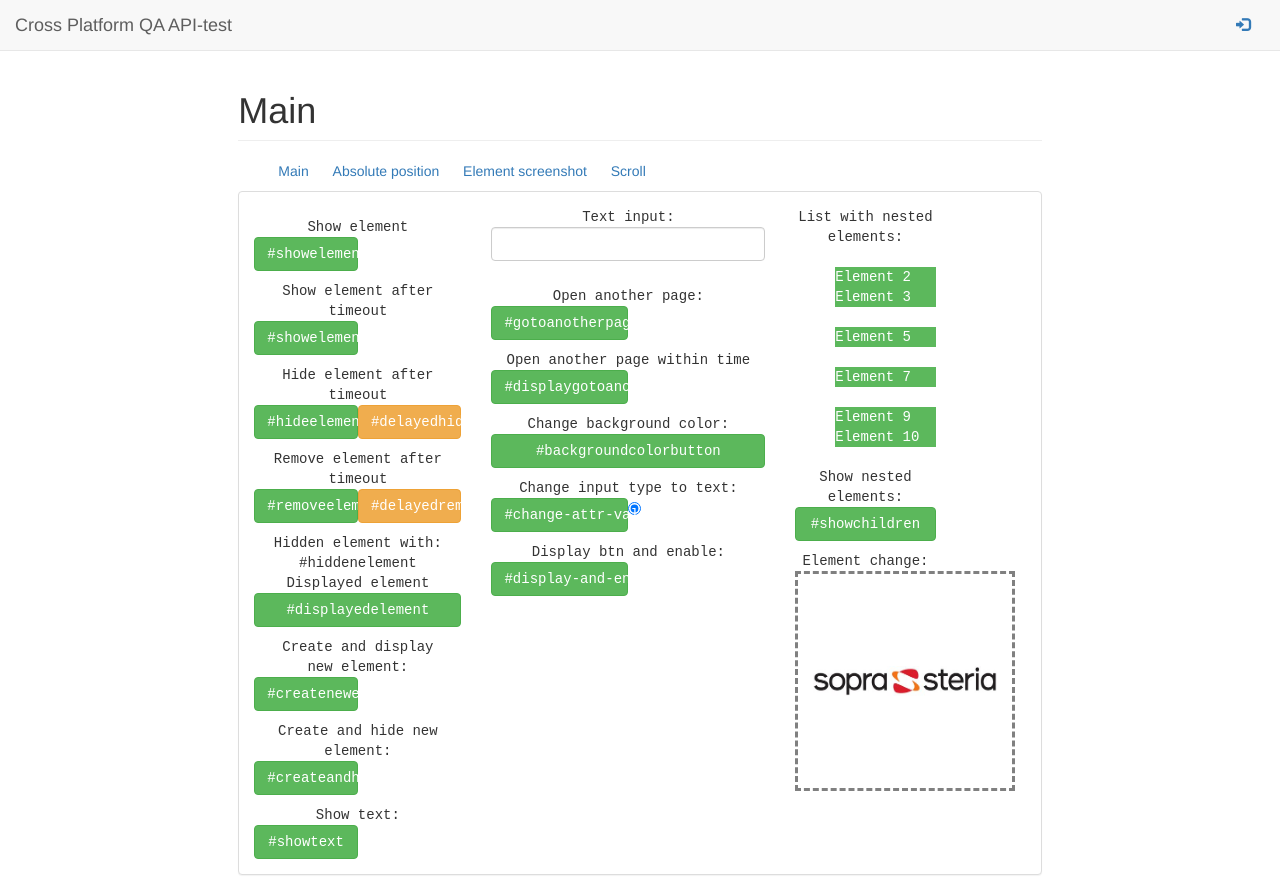
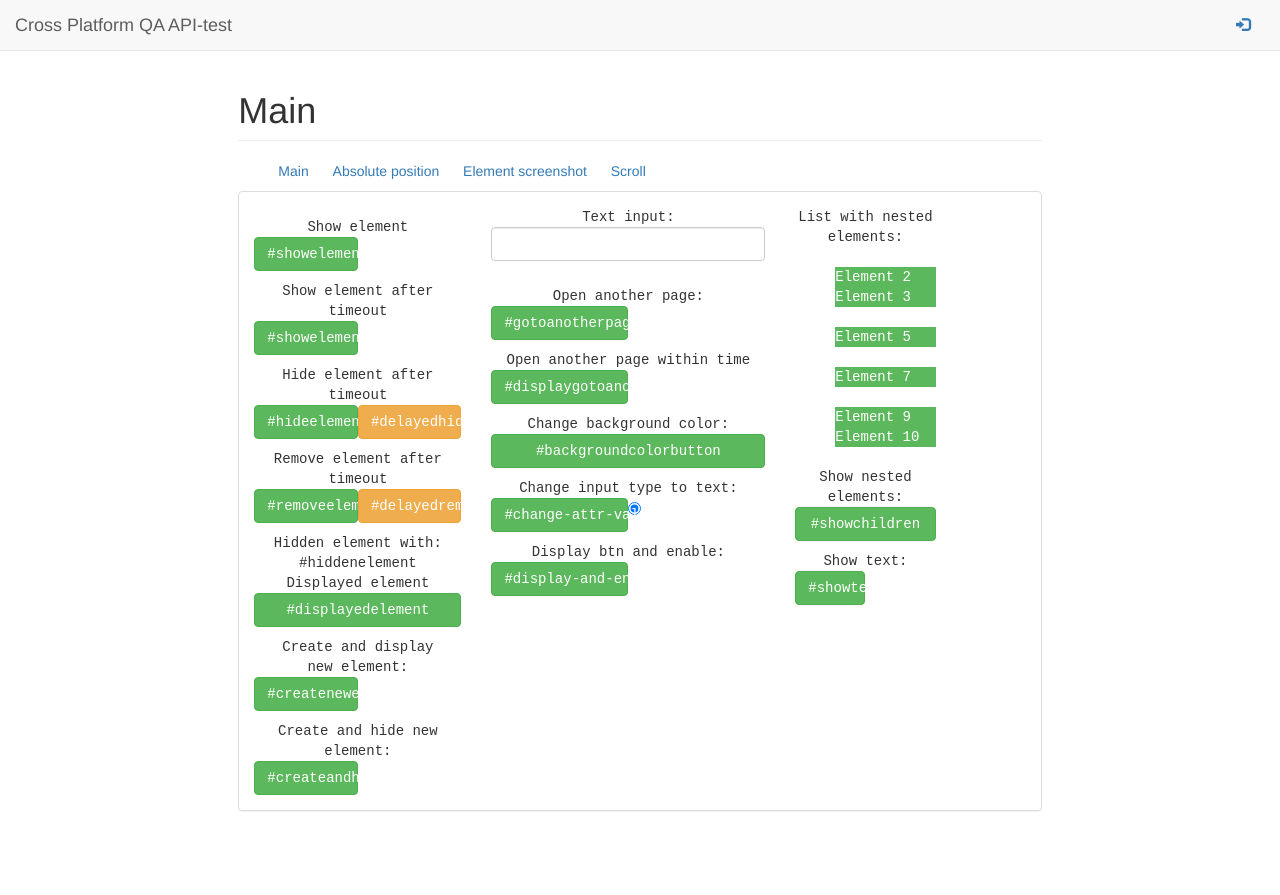
Before and after one commit to CrossPlatformQA-APITest/CrossPlatformQA-APITest.github.io, a website: page pages/index.html in a window 1280 px wide. After the commit the page ends 831 px from the top, so only its background shows below. Drawn offline with nearby package versions, Linux system fonts and the light colour scheme.

Commit message:
refactoring

```diff
--- a/pages/index.html
+++ b/pages/index.html
@@ -3,7 +3,6 @@
 <html lang="en">
 
 <head>
-
     <meta charset="utf-8">
     <meta http-equiv="X-UA-Compatible" content="IE=edge">
     <meta name="viewport" content="width=device-width, initial-scale=1">
@@ -12,41 +11,24 @@
 
     <title>Cross Platform QA API-Test page</title>
 
-
-
     <!-- Bootstrap Core CSS -->
     <link href="../vendor/bootstrap/css/bootstrap.min.css" rel="stylesheet">
-
     <!-- MetisMenu CSS -->
     <link href="../vendor/metisMenu/metisMenu.min.css" rel="stylesheet">
-
     <!-- Social Buttons CSS -->
     <link href="../vendor/bootstrap-social/bootstrap-social.css" rel="stylesheet">
-
     <!-- Custom CSS -->
     <link href="../dist/css/sb-admin-2.css" rel="stylesheet">
-
     <!-- Custom Fonts -->
     <link href="../vendor/font-awesome/css/font-awesome.min.css" rel="stylesheet" type="text/css">
-
     <link rel="stylesheet" href="../dist/css/flickity.css" media="screen">
-
-
-
-
-
-    <!-- HTML5 Shim and Respond.js IE8 support of HTML5 elements and media queries -->
-    <!-- WARNING: Respond.js doesn't work if you view the page via file:// -->
-    <!--[if lt IE 9]>
-        <script src="https://oss.maxcdn.com/libs/html5shiv/3.7.0/html5shiv.js"></script>
-        <script src="https://oss.maxcdn.com/libs/respond.js/1.4.2/respond.min.js"></script>
-    <![endif]-->
 
 </head>
 
 <body>
     <div id="wrapper">
-        <!-- Navigation -->
+
+        <!---------------------------------------------------Navigation------------------------------------------------------->
         <nav class="navbar navbar-default navbar-static-top" role="navigation" style="margin-bottom: 0">
             <div class="navbar-header">
                 <a class="navbar-brand" href="index.html">Cross Platform QA API-test</a>
@@ -57,21 +39,19 @@
                             <i>LOGGED IN</i>
                             </a>
                         </a>
-                        <!-- /.dropdown-messages -->
                     </li>
                     <li class="dropdown">
                             <a title="ID: loginlink" onclick="logIn()" id="loginlink" href="#">
                             <i class="glyphicon glyphicon-log-in"></i>
                             </a>
                         </a>
-                        <!-- /.dropdown-messages -->
                     </li>
+                </ul>
+        </nav>
+        <!---------------------------------------------------/Navigation-------------------------------------------------------->
 
 
-                </ul>
-        </nav>
-
-        <!-- Page Content -->
+        <!---------------------------------------------------Page Content------------------------------------------------------->
         <div id="page-wrapper">
             <div class="row">
                     <div class="col-lg-2">
@@ -84,15 +64,20 @@
                             <li><a href="../pages/absoluteposition.html" id="absolutepagelink" title="ID: absolutepagelink">Absolute position</a></li>
                             <li><a href="../pages/elementscreenshot.html" id="screenshotpagelink" title="ID: screenshotpagelink">Element screenshot</a></li>
                             <li><a href="../pages/scroll.html" id="scrollpagelink" title="ID: scrollpagelink">Scroll</a></li>
-
                             </ul>
+                            <!-- /#navlist -->
                     </div>
+                    <!-- /#navcontainer -->
                 </div>
+                <!-- /.col-lg-8 -->
                 <div class="col-lg-2">
                 </div>
-                <!-- /.col-lg-12 -->
+                <!-- /.col-lg-2 -->
             </div>
-            <!-- /.row -->
+            <!-- /#row -->
+
+
+            <!-----------------Row with element content-------------->
             <div class="row">
                     <div class="col-lg-2"></div>
                 <div class="col-lg-8">
@@ -145,11 +130,7 @@
                                     <div class="col-xs-12 titlediv">Create and hide new element:</div>
 								<button id="createandhidenewbutton" title="ID: createandhidenewbutton" type="button" onclick="setTimeout(appendandhideButton,1000);" class="btn btn-success col-xs-6">#createandhidenewbutton</button>
                             </div>
-                            <div class="col-xs-12 buttondiv">
-                                    <div class="col-xs-12 titlediv">Show text:</div>
-                                    <button id="showtext" title="ID: showtext" type="button" onclick="insertTextAfterTimeout('text',1000,'Sopra Steria Sweden AB');" class="btn btn-success col-xs-6">#showtext</button>
-                                    <p id="text" class="col-xs-6"></p>
-                                </div>
+
                         </div>
                     <div class="row cols-xs-12 col-md-5 ">
                                 <div class="form-group col-xs-12">
@@ -236,11 +217,9 @@
                         </div>
 
                         <div class="col-xs-12 buttondiv">
-                                <div class="titlediv">Element change:</div>
-                        <div id="rotationdiv" title="ID: rotationdiv" style="cursor:pointer;" type="button" onclick="startRotation()">
-                                <img id="rotatingimage" class="col-xs-12" src="..\img\soprasterialogo.jpg" alt="" width="220" height="30">
-                                </div>
-
+                                <div class="col-xs-12 titlediv">Show text:</div>
+                                <button id="showtext" title="ID: showtext" type="button" onclick="insertTextAfterTimeout('text',1000,'Sopra Steria Sweden AB');" class="btn btn-success col-xs-6">#showtext</button>
+                                <p id="text" class="col-xs-6"></p>
                             </div>
                         </div>
 
@@ -257,32 +236,25 @@
                     </div>
                     <!-- /.panel -->
                 </div>
-                <!-- /.col-lg-6 -->
-            </div>
-            <!-- /.row -->
-
+                <!-----------------Row with element content-------------->
             </div>
             <!-- /#page-wrapper -->
+
+            <!---------------------------------------------------/Page Content------------------------------------------------------->
 
         </div>
           <!-- /#wrapper -->
 
 </body>
 <script src="../vendor/jquery/jquery.js"></script>
-
 <script src="../vendor/jquery/jquery.min.js"></script>
-
 <script src="../js/elementHelper.js"></script>
 <script src="../js/cookieHelper.js"></script>
-
 <!-- Bootstrap Core JavaScript -->
 <script src="../vendor/bootstrap/js/bootstrap.min.js"></script>
-
 <!-- Metis Menu Plugin JavaScript -->
 <script src="../vendor/metisMenu/metisMenu.min.js"></script>
-
 <!-- Custom Theme JavaScript -->
 <script src="../dist/js/sb-admin-2.js"></script>
 <script src="../js/flickity.pkgd.min.js"></script>
-
 </html>
```
Lines whose indentation alone changed are shown as unchanged.
